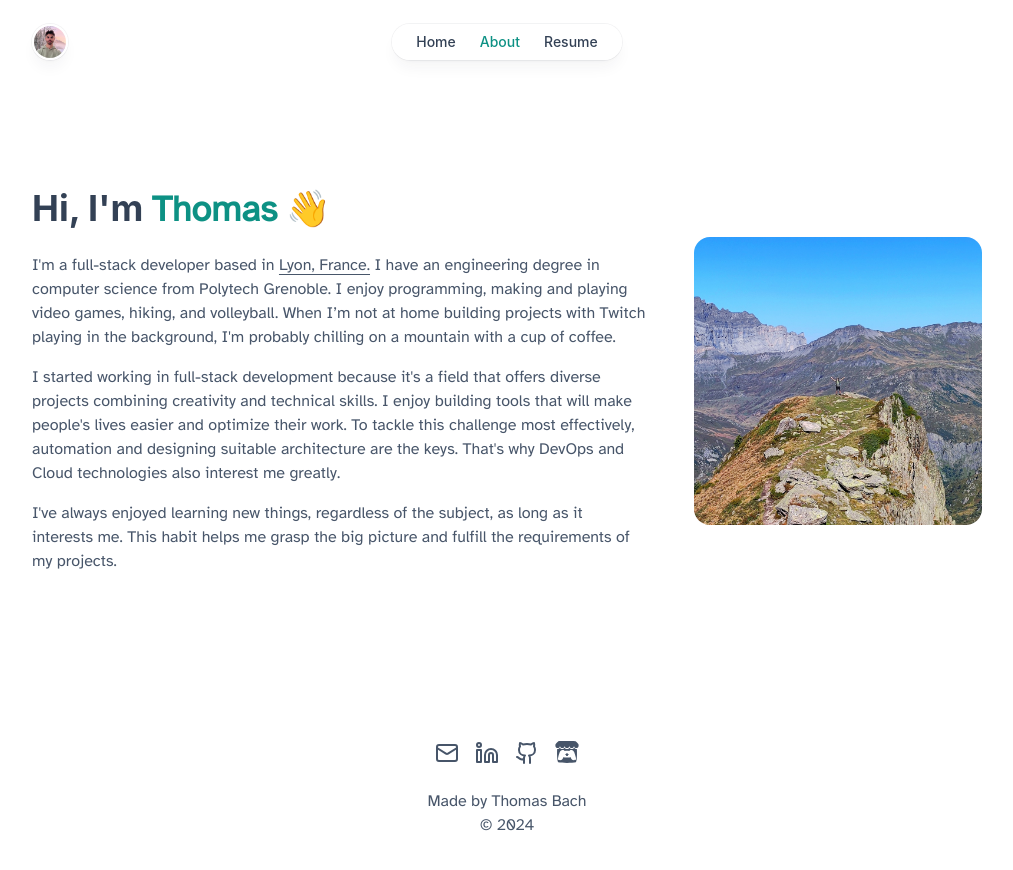
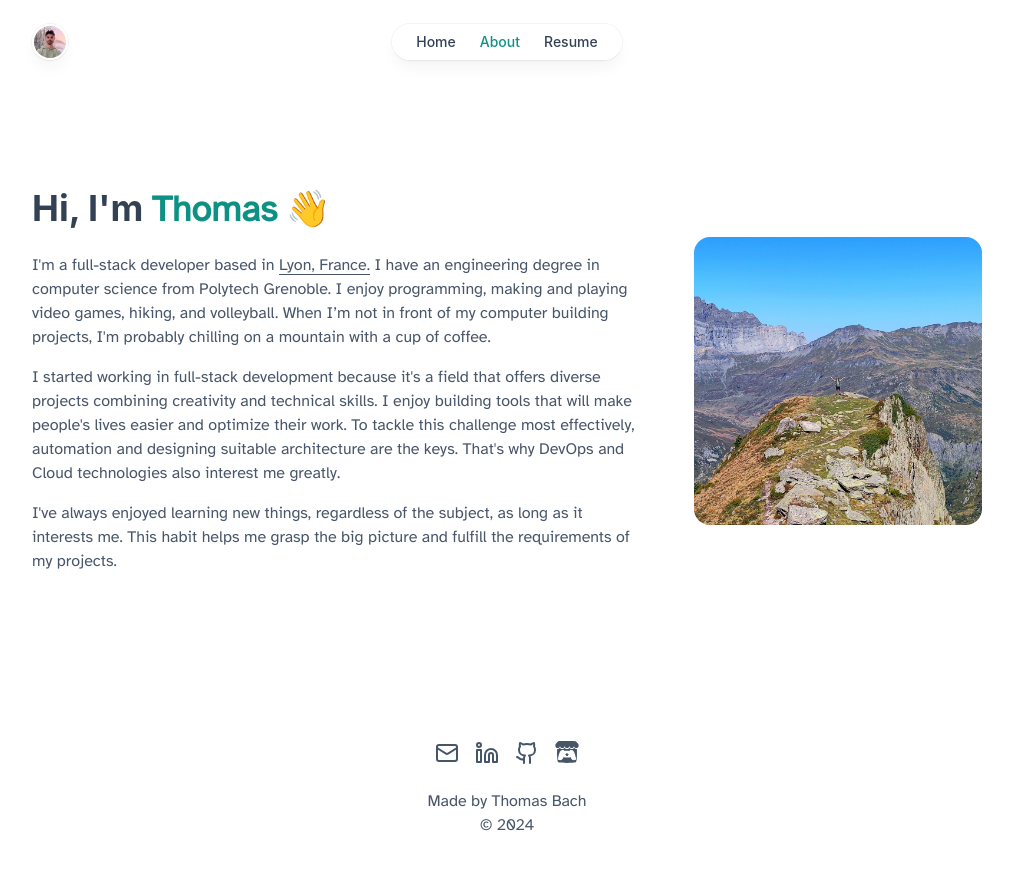
Before and after one commit to thombach/thomasbach.fr, a React (Vite) app: page /about in a window 1280 px wide. Shown: the top 870 px of the page, without its empty margins (133-1146 px from the left). Built offline with nearby package versions, Linux system fonts and the light colour scheme.

Commit message:
fix: about text

```diff
--- a/src/pages/About.tsx
+++ b/src/pages/About.tsx
@@ -35,9 +35,9 @@ export default function About() {
             </a>{" "}
             I have an engineering degree in computer science from Polytech
             Grenoble. I enjoy programming, making and playing video games,
-            hiking, and volleyball. When I’m not at home building projects with
-            Twitch playing in the background, I'm probably chilling on a
-            mountain with a cup of coffee.
+            hiking, and volleyball. When I’m not in front of my computer
+            building projects, I'm probably chilling on a mountain with a cup of
+            coffee.
           </p>
           <p className="mt-4">
             I started working in full-stack development because it's a field
```
